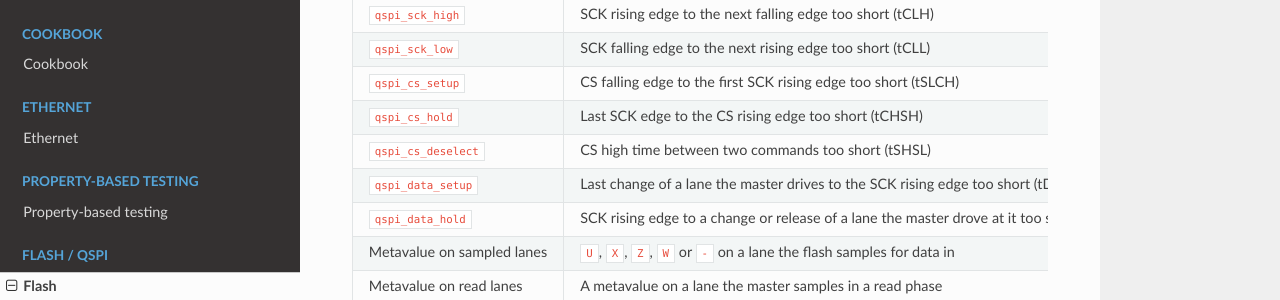
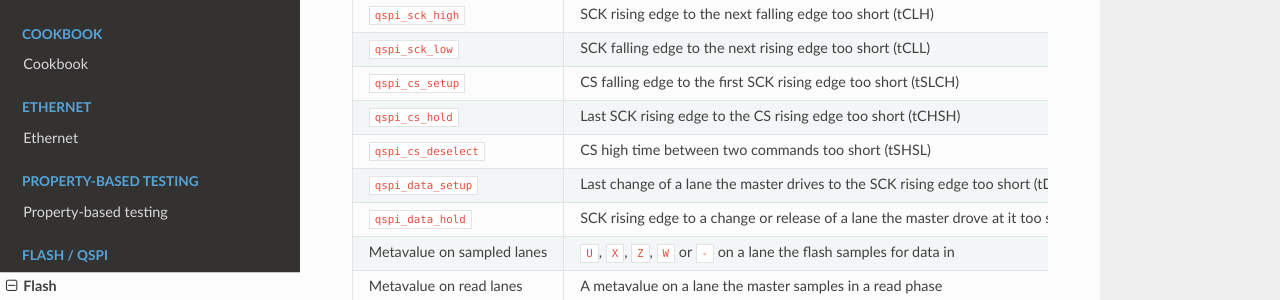
Before and after one commit to ru551n/awesome-vunit-vcs, a Sphinx documentation site: the page built from docs/flash/index.rst, in a window 1280 px wide and 900 px high, scrolled down 2510 px. Shown: the part 151-451 px from the top of the window. Built offline with Sphinx 7.4.7 and the Read the Docs theme 3.1.0, drawn with Linux system fonts in a browser that asks for light colours.

Commit message:
Measure the CS# hold time from the last SCK rising edge
Datasheets define tCHSH from the last SCK rising edge before CS# rises.
The protocol checker measured it from the last SCK edge of either
polarity, which in SPI mode 0 is the trailing falling edge, so it
demanded an extra half period and failed compliant masters. It now
tracks the last rising edge while CS# is low.

The other rules already use the right edges: tSLCH ends at the first
rising edge, the period, high and low times pair the right edges, and
data setup and hold are around the rising edge.

Co-Authored-By: Claude Opus 5 (1M context) <noreply@anthropic.com>
Claude-Session: https://claude.ai/code/session_01846z9LGpF2PiS5xXA9qXUX

```diff
--- a/docs/flash/index.rst
+++ b/docs/flash/index.rst
@@ -147,7 +147,7 @@ stops the simulation, as any VUnit check failure does.
      - ``t_slch``
      - ``qspi_protocol_checker``
    * - ``qspi_cs_hold``
-     - Last SCK edge to the CS rising edge too short (tCHSH)
+     - Last SCK rising edge to the CS rising edge too short (tCHSH)
      - ``t_chsh``
      - ``qspi_protocol_checker``
    * - ``qspi_cs_deselect``
--- a/docs/flash/qspi_protocol_checker.rst
+++ b/docs/flash/qspi_protocol_checker.rst
@@ -94,7 +94,7 @@ minimum times of a typical 133 MHz part. A limit of ``0 ns`` disables its rule.
    * - ``t_chsh``
      - ``delay_length``
      - 5 ns
-     - Last SCK edge to CS high, ``QSPI_CS_HOLD``
+     - Last SCK rising edge to CS high, ``QSPI_CS_HOLD``
    * - ``t_shsl``
      - ``delay_length``
      - 30 ns
@@ -183,8 +183,8 @@ Checks
      - CS falling edge to the first SCK rising edge of the command
      -
    * - ``QSPI_CS_HOLD``
-     - Last SCK edge, rising or falling, while CS is low, to the CS rising edge
-     - Not measured for a command without SCK edges
+     - Last SCK rising edge while CS is low to the CS rising edge
+     - Not measured for a command without SCK rising edges
    * - ``QSPI_CS_DESELECT``
      - CS rising edge to the next CS falling edge
      - Not measured before the first CS rising edge
```
Also changed, not shown: 3 other files.
